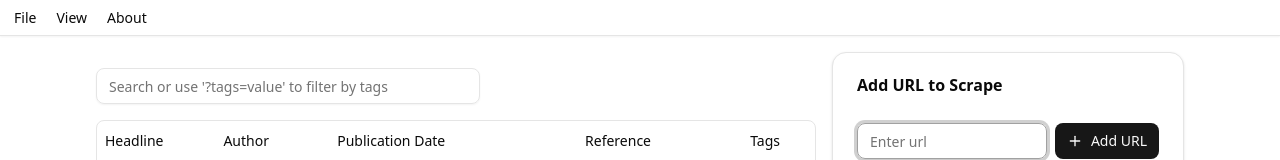
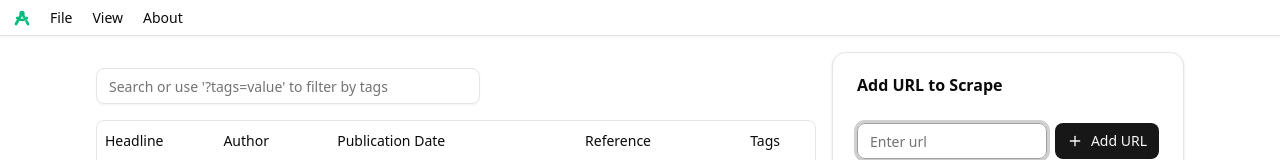
Before and after one commit to 4fort/webscraping-nextjs, a Next.js app: page / in a window 1280 px wide. Shown: the top 160 px of the page. Built offline with nearby package versions, Linux system fonts and the light colour scheme.

Commit message:
Adjust Card position in Home component for better layout; enhance Menubar with DraftingCompass icon and improve styling

```diff
--- a/app/page.tsx
+++ b/app/page.tsx
@@ -77,7 +77,7 @@ export default function Home() {
         <DataTable data={scrapedPages} columns={columns} />
       </div>
 
-      <Card className="col-span-4 sticky top-4 h-min">
+      <Card className="col-span-4 sticky top-14 h-min">
         <CardHeader>
           <CardTitle>Add URL to Scrape</CardTitle>
         </CardHeader>
--- a/components/app-menu-bar.tsx
+++ b/components/app-menu-bar.tsx
@@ -28,10 +28,15 @@ import {
 import React, { useState, useEffect } from "react";
 import { Button } from "./ui/button";
 import Link from "next/link";
+import { DraftingCompass } from "lucide-react";
 
 export default function AppMenuBar() {
   return (
     <Menubar>
+      <DraftingCompass
+        className="size-4 mx-2 text-emerald-500"
+        strokeWidth={4}
+      />
       <FileMenu />
       <ViewMenu />
       <AboutMenu />
--- a/components/ui/menubar.tsx
+++ b/components/ui/menubar.tsx
@@ -14,7 +14,7 @@ function Menubar({
     <MenubarPrimitive.Root
       data-slot="menubar"
       className={cn(
-        "bg-background flex h-9 items-center gap-1 border-b py-1 px-1.5 shadow-xs",
+        "bg-background flex h-9 items-center gap-1 border-b py-1 px-1.5 shadow-xs sticky top-0 z-50",
         className
       )}
       {...props}
```
